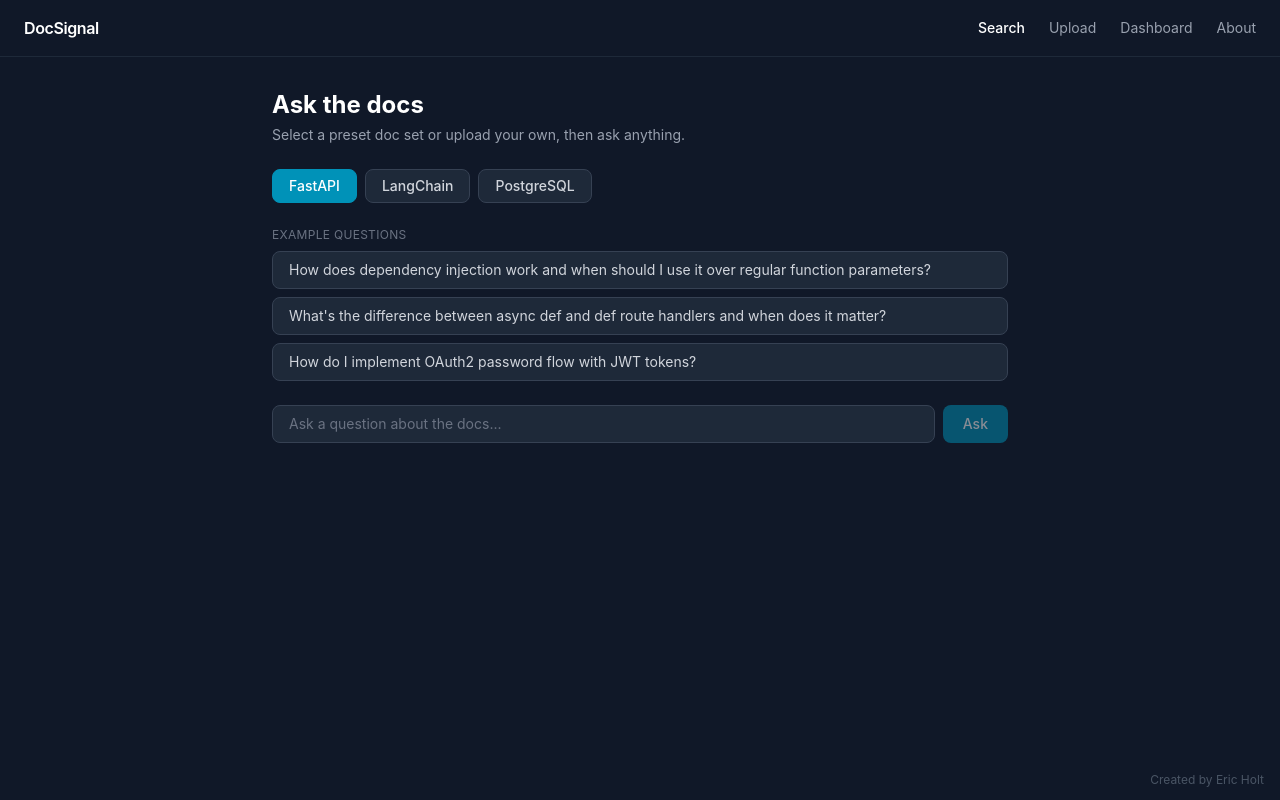
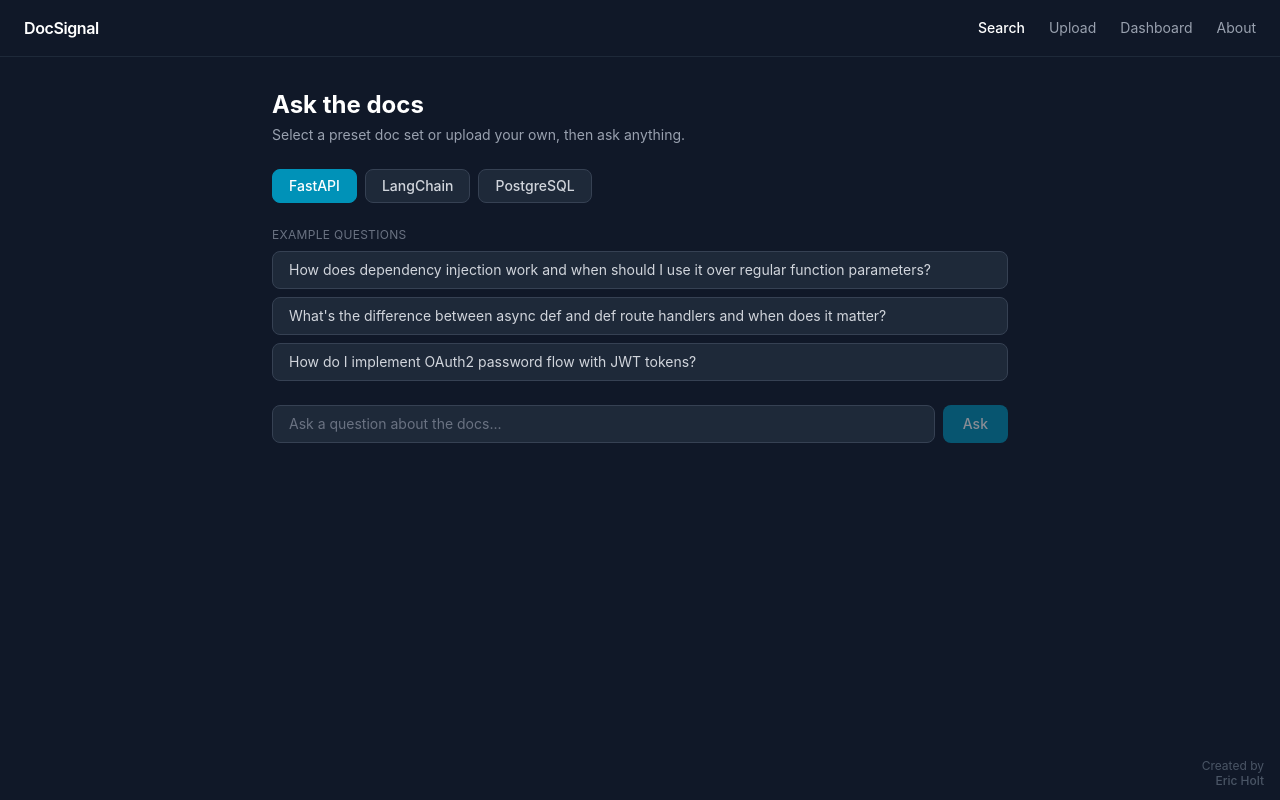
Before and after one commit to eholt723/docsignal, a React (Vite) app in the folder frontend/: page / in a window 1280 px wide. Built offline with nearby package versions, Linux system fonts and the light colour scheme.

Commit message:
fix vector cast for Neon and update footer style

```diff
--- a/frontend/src/App.jsx
+++ b/frontend/src/App.jsx
@@ -102,8 +102,9 @@
           <Route path="/about" element={<About />} />
         </Routes>
       </main>
-      <div className="fixed bottom-3 right-4 text-xs text-gray-600 select-none">
-        Created by Eric Holt
+      <div className="fixed bottom-3 right-4 text-right text-xs text-gray-600 select-none leading-tight">
+        <div>Created by</div>
+        <div className="font-medium">Eric Holt</div>
       </div>
     </div>
   );
```
Also changed, not shown: 1 other file (tests, documents, lock files or other folders).
